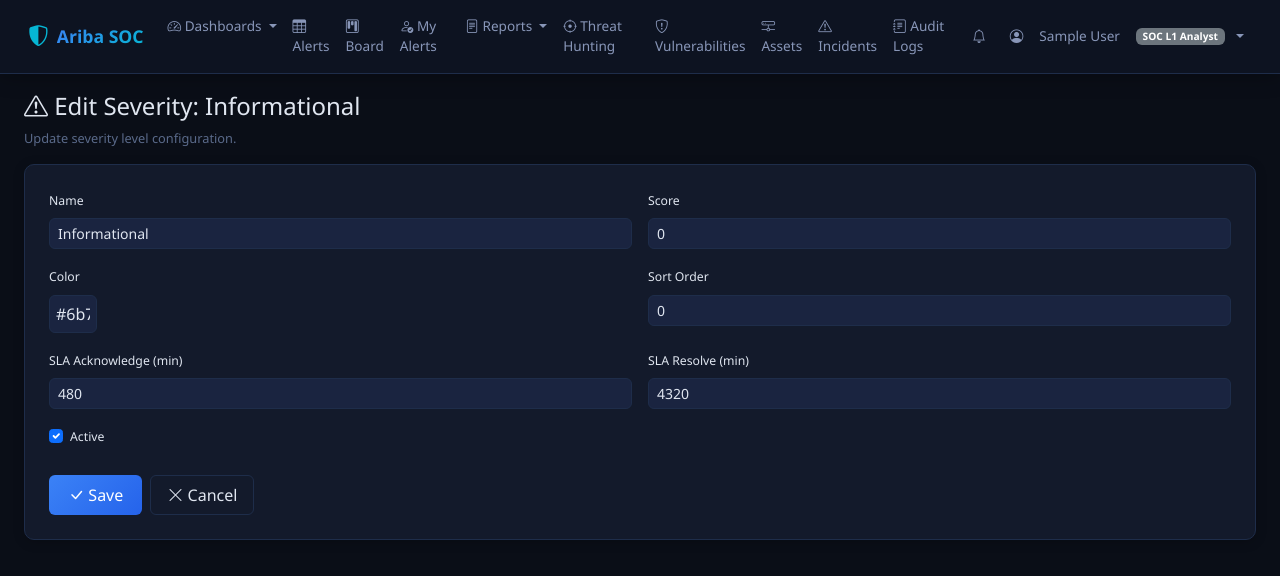
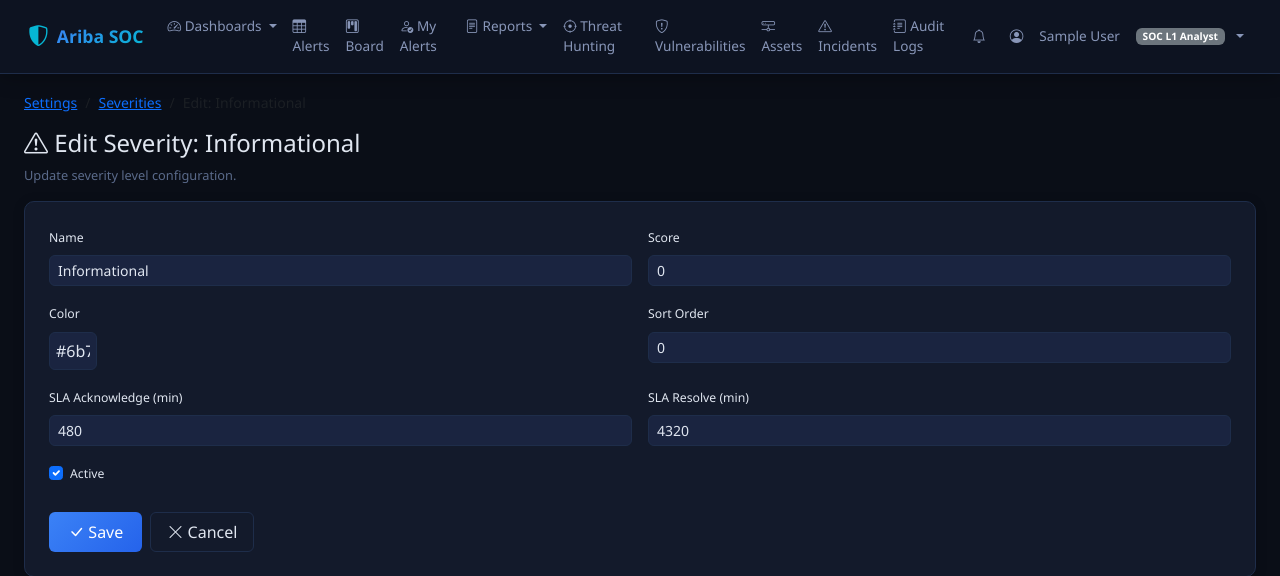
Before and after one commit to boniyeamincse/ariba_soc, a Django app: page /settings/severities/1/edit/ in a window 1280 px wide. Shown: the top 576 px of the page. Run offline with Django 4.2, Linux system fonts and the light colour scheme; the visitor is signed in with stand-in values (Sample User, id 1); data comes from the database, SQL or seed files in the repository; data that the repository does not hold is empty; some libraries are stand-ins or nearby versions.

Commit message:
Settings/Severities: add delete functionality and breadcrumbs
- Added severity_delete endpoint (POST /settings/severities/<id>/delete/)
- Added delete confirmation modal to severity_settings.html
- Added breadcrumb navigation to severity_edit.html
- Logs deletion to SettingAuditLog

```diff
--- a/ariba_soc/settings_manager/templates/settings_manager/severity_edit.html
+++ b/ariba_soc/settings_manager/templates/settings_manager/severity_edit.html
@@ -2,6 +2,14 @@
 
 {% block settings_content %}
 <div class="container-fluid py-3">
+    <nav aria-label="breadcrumb" class="mb-2">
+        <ol class="breadcrumb small">
+            <li class="breadcrumb-item"><a href="{% url 'settings:dashboard' %}">Settings</a></li>
+            <li class="breadcrumb-item"><a href="{% url 'settings:severities' %}">Severities</a></li>
+            <li class="breadcrumb-item active">Edit: {{ object.name }}</li>
+        </ol>
+    </nav>
+
     <div class="d-flex justify-content-between align-items-center mb-2">
         <h4 class="m-0"><i class="bi bi-exclamation-triangle"></i> Edit Severity: {{ object.name }}</h4>
     </div>
--- a/ariba_soc/settings_manager/urls.py
+++ b/ariba_soc/settings_manager/urls.py
@@ -21,6 +21,7 @@ urlpatterns = [
     path('severities/', views.severity_settings, name='severities'),
     path('severities/<int:pk>/edit/', views.severity_edit, name='severity_edit'),
     path('severities/<int:pk>/toggle/', views.severity_toggle, name='severity_toggle'),
+    path('severities/<int:pk>/delete/', views.severity_delete, name='severity_delete'),
     path('statuses/', views.status_settings, name='statuses'),
     path('statuses/<int:pk>/edit/', views.status_edit, name='status_edit'),
     path('statuses/<int:pk>/toggle/', views.status_toggle, name='status_toggle'),
--- a/ariba_soc/settings_manager/views.py
+++ b/ariba_soc/settings_manager/views.py
@@ -512,6 +512,18 @@ def severity_toggle(request, pk):
     obj.is_active = not obj.is_active
     obj.save()
     messages.success(request, f'Severity {"activated" if obj.is_active else "deactivated"}.')
+    return redirect('settings:severities')
+
+@require_POST
+def severity_delete(request, pk):
+    if not _check_settings_access(request.user):
+        messages.error(request, 'Access denied.')
+        return redirect('alerts:table')
+    obj = get_object_or_404(SeveritySettings, id=pk)
+    name = obj.name
+    _log_setting_change(request.user, f'Deleted severity {name}', 'SeveritySettings', obj.id, name, 'Deleted', request)
+    obj.delete()
+    messages.success(request, f'Severity "{name}" permanently deleted.')
     return redirect('settings:severities')
 
 def status_settings(request):
```
Also changed, not shown: ariba_soc/settings_manager/templates/settings_manager/severity_settings.html (+32 -1 lines).
